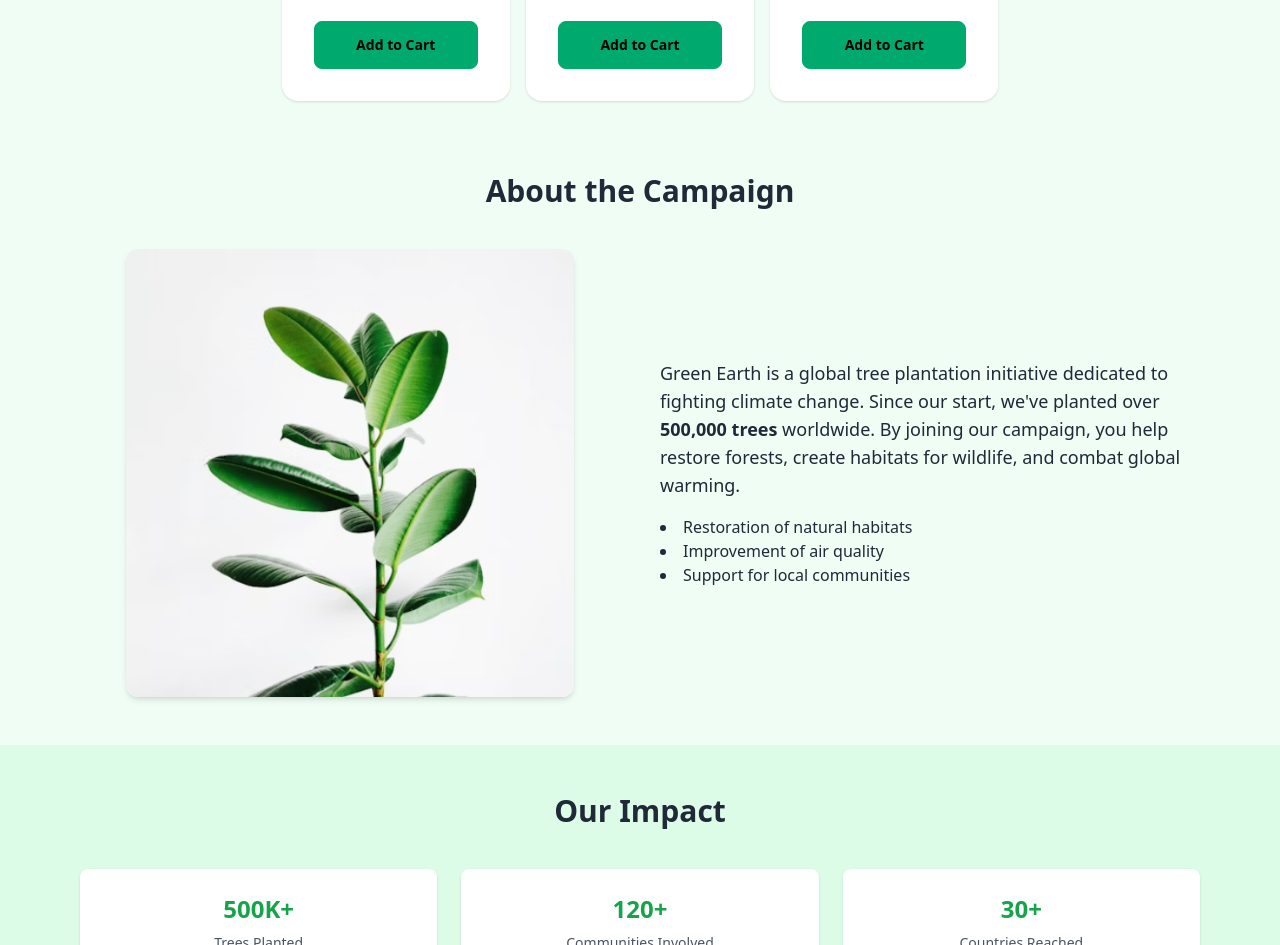
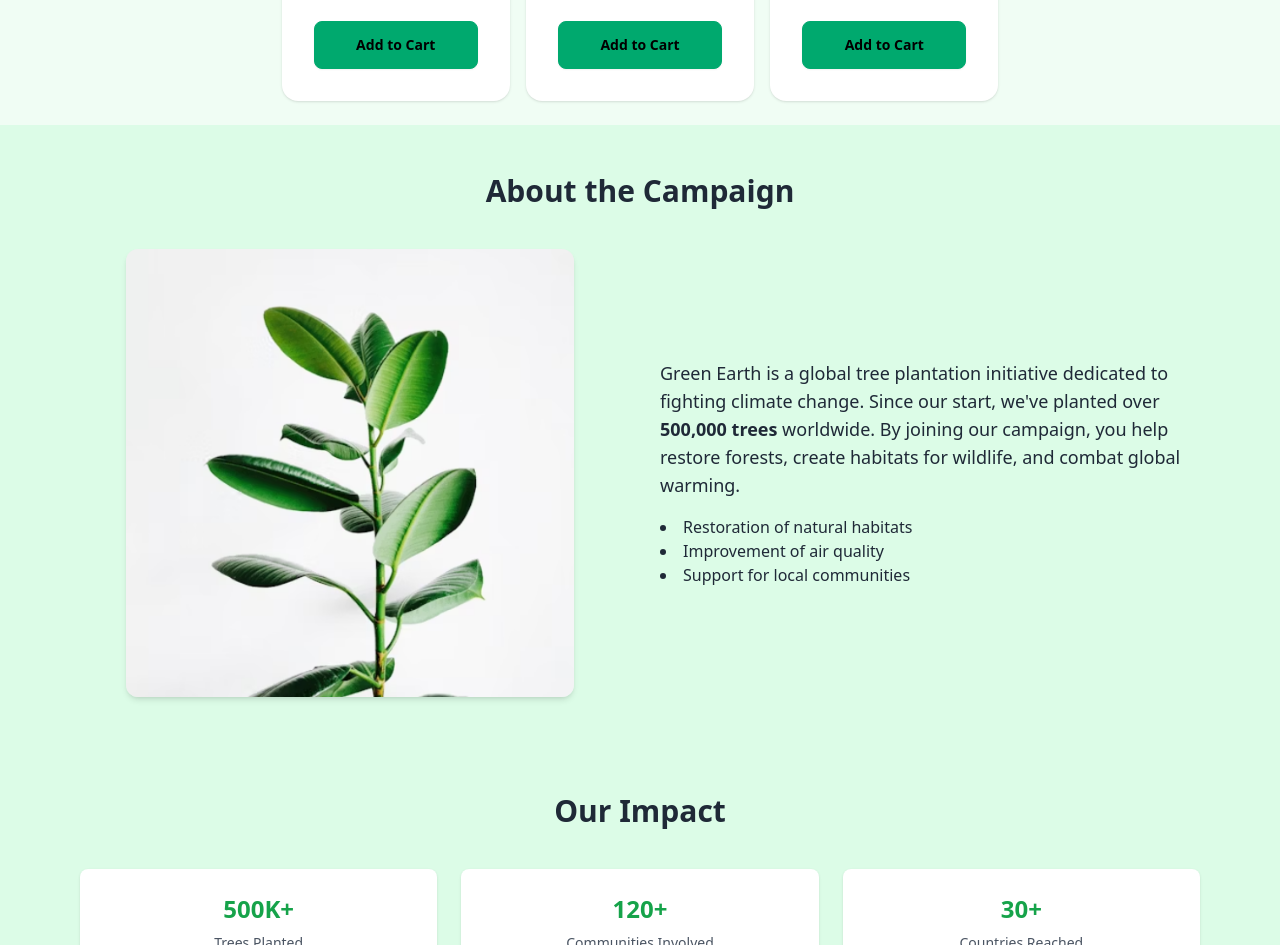
Before and after one commit to Rabbani2014/sixth-assignment-submission, a plain HTML site: page index.html in a window 1280 px wide. Shown: the part 1403-2348 px from the top of the page. Drawn offline with nearby package versions, Linux system fonts and the light colour scheme.

Commit message:
fourth commit

```diff
--- a/index.html
+++ b/index.html
@@ -205,7 +205,7 @@
   </script>
   </section>
 
-  <div class="bg-green-50 text-gray-800">
+  <div class="bg-green-100 text-gray-800">
 
   <!-- About the Campaign Section -->
   <section class="py-12 px-4 md:px-20">
```
